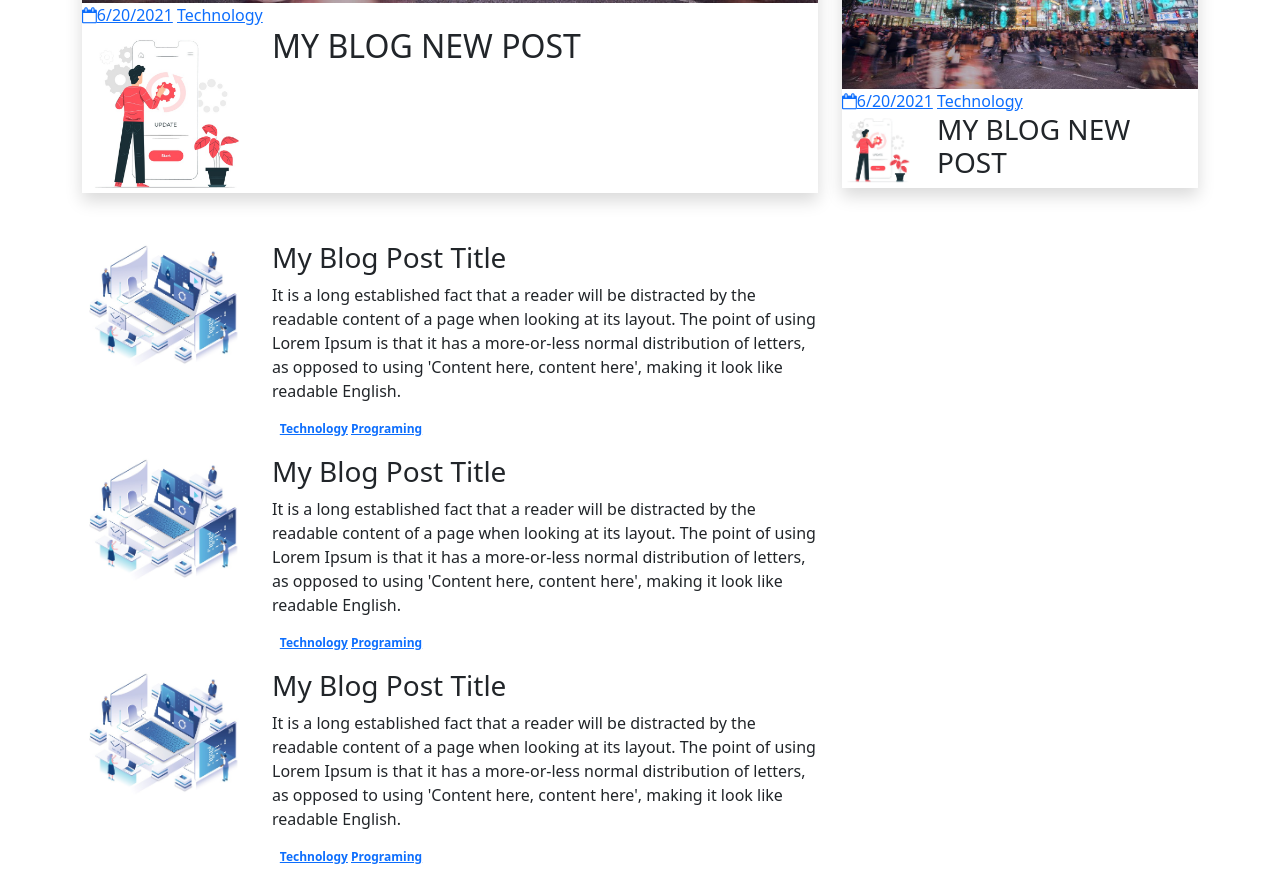
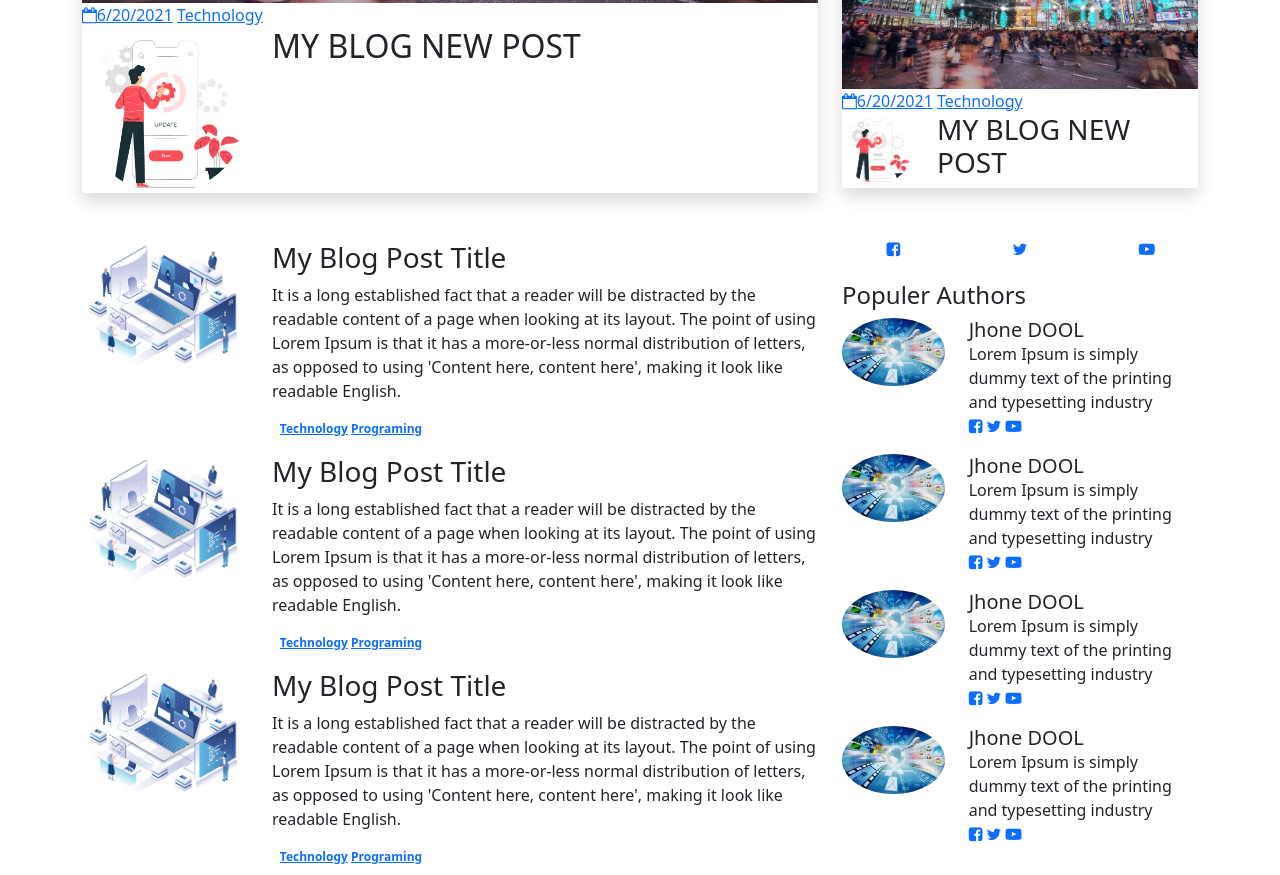
Before and after one commit to Apsaravigamage/Blog_Website, a plain HTML site: page index.html in a window 1280 px wide. Shown: the part 505-1380 px from the top of the page. Drawn offline with nearby package versions, Linux system fonts and the light colour scheme.

Commit message:
Add Authors

```diff
--- a/index.html
+++ b/index.html
@@ -53,7 +53,7 @@
                             <div class="hero-post-content">
                                 <div class="row">
                                     <div class="col-md-3">
-                                        <img alt="Authour" class="img-fluid rouded-circle" src="img/2.jpg">
+                                        <img alt="Authour " class="img-fluid rounded-circle" src="img/2.jpg">
                                     </div>
                                     <div class="col-md-9">
                                         <h2>MY BLOG NEW POST</h2>
@@ -72,7 +72,7 @@
                             <div class="hero-post-content">
                                 <div class="row">
                                     <div class="col-md-3">
-                                        <img alt="Authour" class="img-fluid rouded-circle" src="img/2.jpg">
+                                        <img alt="Authour" class="img-fluid rounded-circle" src="img/2.jpg">
                                     </div>
                                     <div class="col-md-9">
                                         <h3>MY BLOG NEW POST</h3>
@@ -89,7 +89,7 @@
                             <div class="hero-post-content">
                                 <div class="row">
                                     <div class="col-md-3">
-                                        <img alt="Authour" class="img-fluid rouded-circle" src="img/2.jpg">
+                                        <img alt="Authour" class="img-fluid rounded-circle" src="img/2.jpg">
                                     </div>
                                     <div class="col-md-9">
                                         <h3>MY BLOG NEW POST</h3>
@@ -175,6 +175,82 @@
                     </div>
                     <aside class="col-md-4">
                         <!--Social Links-->
+                        <div class="row text-center">
+                            <div class="col-sm-4">
+                                <a class="social-link py-4 w-100">
+                                    <i class="fa fa-facebook-square" aria-hidden="true"></i>
+
+                                </a>
+                            </div>
+                            <div class="col-sm-4">
+                                <a class="social-link py-4 w-100">
+                                    <i class="fa fa-twitter" aria-hidden="true"></i>
+
+                                </a>
+                            </div>
+                            <div class="col-sm-4">
+                                <a class="social-link py-4 w-100">
+                                    <i class="fa fa-youtube-play" aria-hidden="true"></i>
+                                </a>
+                            </div>
+                        </div>
+                        <h4 class="aside-heading mt-4">Populer Authors</h4>
+                        <article class="row author mb-3">
+                            <div class="col-sm-4">
+                                <img class="img-fluid rounded-circle" alt="" src="img/6.jpg">
+                            </div>
+                            <div class="col-sm-8">
+                                <h5 class="m-0"> Jhone DOOL</h5>
+                                <p class="m-0">Lorem Ipsum is simply dummy text of the printing and typesetting industry</p>
+                                <div class="social-links">
+                                    <a href="#"><i class="fa fa-facebook-square" aria-hidden="true"></i></a>
+                                    <a href="#"><i class="fa fa-twitter" aria-hidden="true"></i></a>
+                                    <a href="#"><i class="fa fa-youtube-play" aria-hidden="true"></i></a>
+                                </div>
+                            </div>
+                        </article>
+                        <article class="row author mb-3">
+                            <div class="col-sm-4">
+                                <img class="img-fluid rounded-circle" alt="" src="img/6.jpg">
+                            </div>
+                            <div class="col-sm-8">
+                                <h5 class="m-0"> Jhone DOOL</h5>
+                                <p class="m-0">Lorem Ipsum is simply dummy text of the printing and typesetting industry</p>
+                                <div class="social-links">
+                                    <a href="#"><i class="fa fa-facebook-square" aria-hidden="true"></i></a>
+                                    <a href="#"><i class="fa fa-twitter" aria-hidden="true"></i></a>
+                                    <a href="#"><i class="fa fa-youtube-play" aria-hidden="true"></i></a>
+                                </div>
+                            </div>
+                        </article>
+                        <article class="row author mb-3">
+                            <div class="col-sm-4">
+                                <img class="img-fluid rounded-circle" alt="" src="img/6.jpg">
+                            </div>
+                            <div class="col-sm-8">
+                                <h5 class="m-0"> Jhone DOOL</h5>
+                                <p class="m-0">Lorem Ipsum is simply dummy text of the printing and typesetting industry</p>
+                                <div class="social-links">
+                                    <a href="#"><i class="fa fa-facebook-square" aria-hidden="true"></i></a>
+                                    <a href="#"><i class="fa fa-twitter" aria-hidden="true"></i></a>
+                                    <a href="#"><i class="fa fa-youtube-play" aria-hidden="true"></i></a>
+                                </div>
+                            </div>
+                        </article>
+                        <article class="row author mb-3">
+                            <div class="col-sm-4">
+                                <img class="img-fluid rounded-circle" alt="" src="img/6.jpg">
+                            </div>
+                            <div class="col-sm-8">
+                                <h5 class="m-0"> Jhone DOOL</h5>
+                                <p class="m-0">Lorem Ipsum is simply dummy text of the printing and typesetting industry</p>
+                                <div class="social-links">
+                                    <a href="#"><i class="fa fa-facebook-square" aria-hidden="true"></i></a>
+                                    <a href="#"><i class="fa fa-twitter" aria-hidden="true"></i></a>
+                                    <a href="#"><i class="fa fa-youtube-play" aria-hidden="true"></i></a>
+                                </div>
+                            </div>
+                        </article>
                     </aside>
                 </div>
             </div>
```
